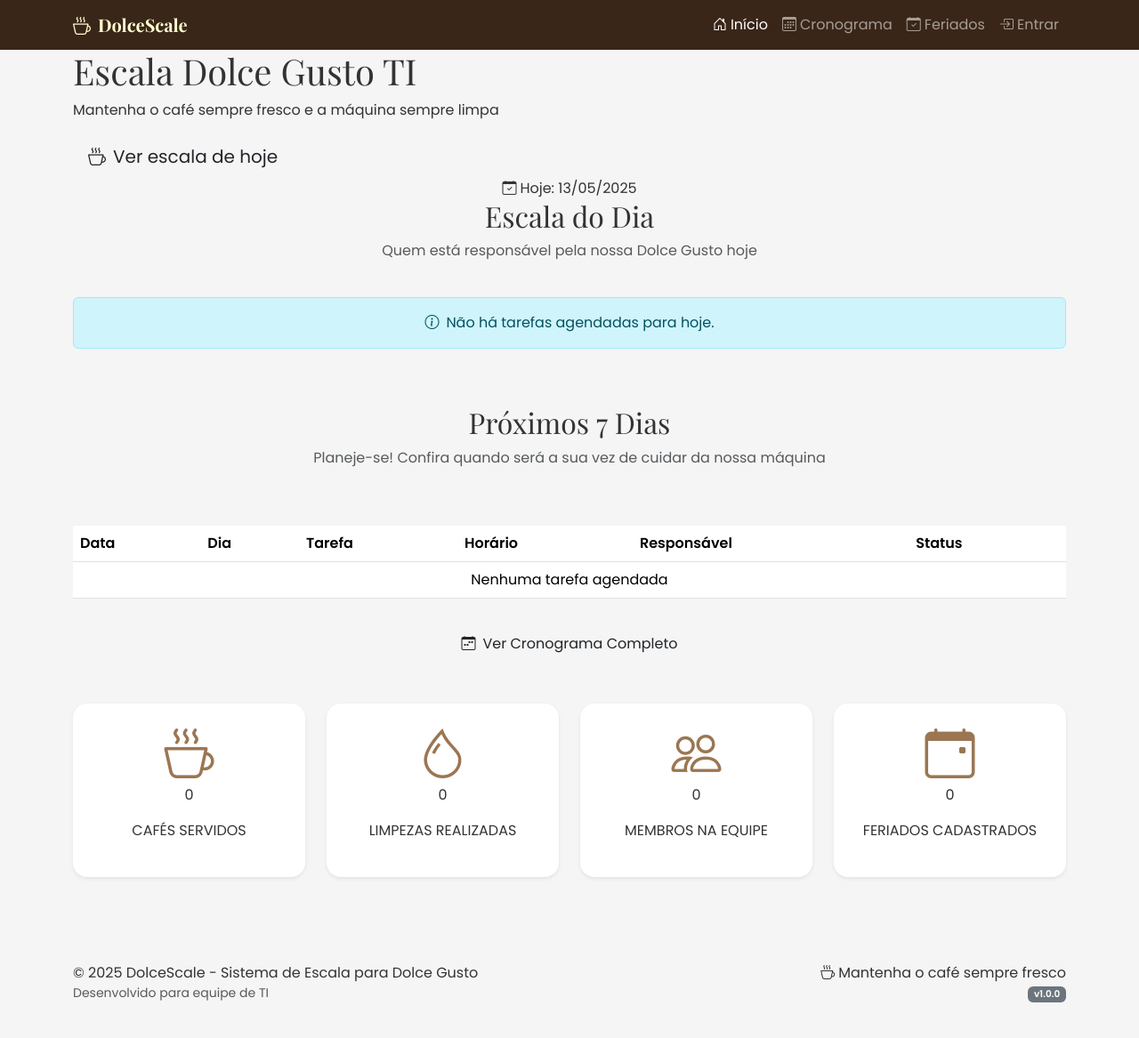
After one commit to GabrielCesar48/dolcescale, a Django app: page / in a window 1280 px wide. The commit adds this page. Shown: the whole page at 89% size. Run offline with Django 5.2, Linux system fonts and the light colour scheme; data that the repository does not hold is empty.

Commit message:
adicionando templates

```diff
--- a/templates/base.html
+++ b/templates/base.html
@@ -1,4 +1,4 @@
-<!-- templates/base.html -->
+{% load static %}
 
 <!DOCTYPE html>
 <html lang="pt-br">
--- /dev/null
+++ b/templates/components/footer.html
@@ -0,0 +1,20 @@
+<!-- templates/components/footer.html -->
+
+<footer class="footer mt-5 py-4">
+    <div class="container">
+        <div class="row">
+            <div class="col-md-6 text-center text-md-start">
+                <p class="mb-0">&copy; {% now "Y" %} DolceScale - Sistema de Escala para Dolce Gusto</p>
+                <p class="small text-muted">Desenvolvido para equipe de TI</p>
+            </div>
+            <div class="col-md-6 text-center text-md-end">
+                <p class="mb-0">
+                    <i class="bi bi-cup-hot me-1"></i>Mantenha o café sempre fresco
+                </p>
+                <p class="small text-muted">
+                    <span class="badge bg-secondary">v1.0.0</span>
+                </p>
+            </div>
+        </div>
+    </div>
+</footer>
--- /dev/null
+++ b/templates/components/navbar.html
@@ -0,0 +1,54 @@
+<!-- templates/components/navbar.html -->
+
+<nav class="navbar navbar-expand-lg navbar-dark sticky-top">
+    <div class="container">
+        <a class="navbar-brand" href="{% url 'home' %}">
+            <i class="bi bi-cup-hot me-2"></i>DolceScale
+        </a>
+        <button class="navbar-toggler" type="button" data-bs-toggle="collapse" data-bs-target="#navbarMain"
+                aria-controls="navbarMain" aria-expanded="false" aria-label="Toggle navigation">
+            <span class="navbar-toggler-icon"></span>
+        </button>
+
+        <div class="collapse navbar-collapse" id="navbarMain">
+            <ul class="navbar-nav ms-auto mb-2 mb-lg-0">
+                <li class="nav-item">
+                    <a class="nav-link {% if request.path == '/' %}active{% endif %}" href="{% url 'home' %}">
+                        <i class="bi bi-house-door me-1"></i>Início
+                    </a>
+                </li>
+                <li class="nav-item">
+                    <a class="nav-link {% if 'cronograma' in request.path %}active{% endif %}" href="{% url 'schedule' %}">
+                        <i class="bi bi-calendar3 me-1"></i>Cronograma
+                    </a>
+                </li>
+                <li class="nav-item">
+                    <a class="nav-link {% if 'feriados' in request.path %}active{% endif %}" href="{% url 'holiday_list' %}">
+                        <i class="bi bi-calendar-check me-1"></i>Feriados
+                    </a>
+                </li>
+
+                {% if user.is_authenticated %}
+                    {% if user.is_staff %}
+                    <li class="nav-item">
+                        <a class="nav-link" href="{% url 'admin:index' %}">
+                            <i class="bi bi-gear me-1"></i>Admin
+                        </a>
+                    </li>
+                    {% endif %}
+                    <li class="nav-item">
+                        <a class="nav-link" href="{% url 'logout' %}">
+                            <i class="bi bi-box-arrow-right me-1"></i>Sair
+                        </a>
+                    </li>
+                {% else %}
+                    <li class="nav-item">
+                        <a class="nav-link" href="#">
+                            <i class="bi bi-box-arrow-in-right me-1"></i>Entrar
+                        </a>
+                    </li>
+                {% endif %}
+            </ul>
+        </div>
+    </div>
+</nav>
```
Also changed, not shown: requirements.txt (added, +18 -0 lines), templates/core/home.html (renamed from templates/home.html).
